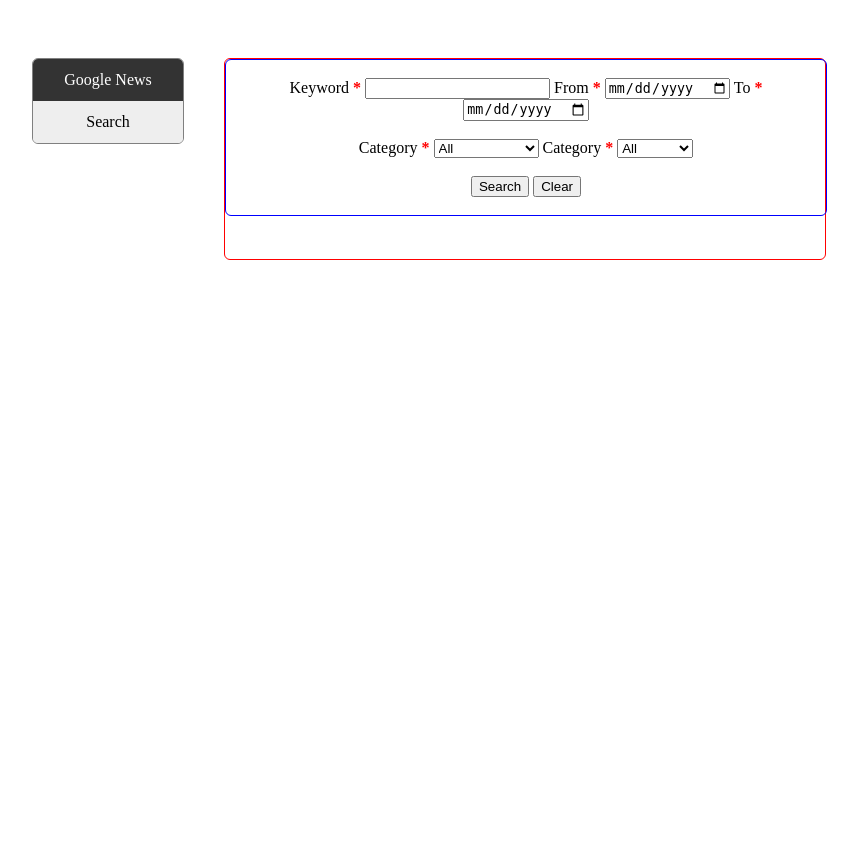
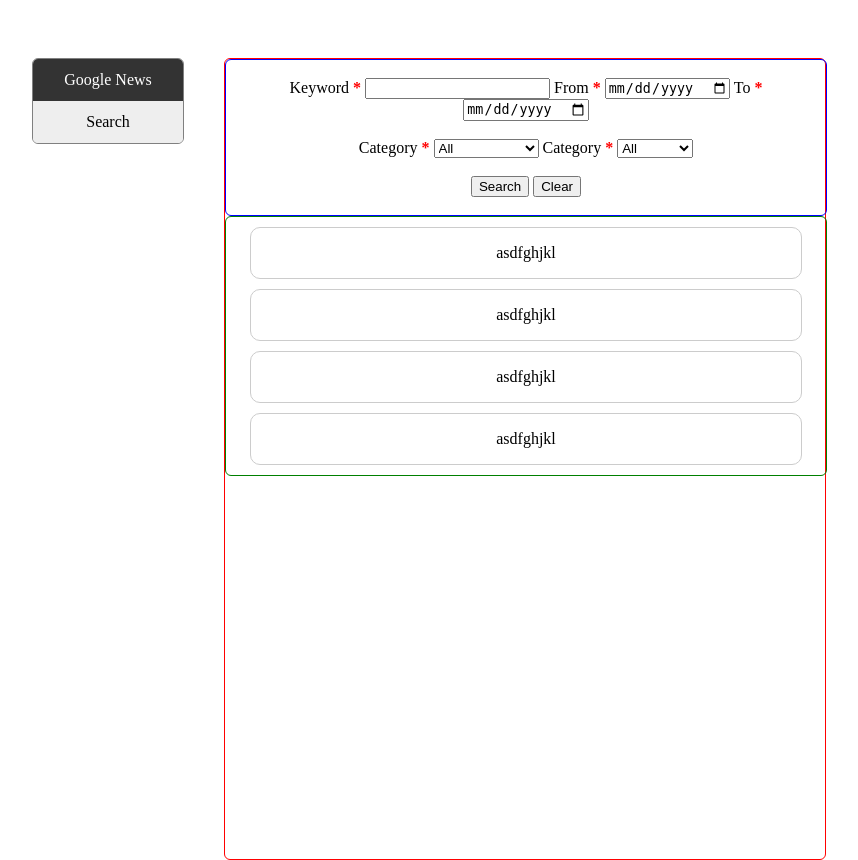
Before and after one commit to HuataoWen/Python-Flask-News-Web, a Flask app: page / in a window 1280 px wide. Shown: the whole page, without its empty margins (168-1026 px from the left). Before the commit the page ends 260 px from the top, so only its background shows below. Run offline with Flask 2, Linux system fonts and the light colour scheme.

Commit message:
multiple div

```diff
--- a/static/style.css
+++ b/static/style.css
@@ -48,15 +48,16 @@ body {
     margin-left: 30%;
     margin-top: 50px;
     width: 600px;
-    height: 200px;
+    height: 800px;
     border: 1px solid red;
     border-radius: 6px;
     text-align: center;
 }
 
-.searArea {
-    position: absolute;
+.searchArea {
+    position: relative;
     width: 600px;
+    height: auto;
     border: 1px solid blue;
     border-radius: 6px;
     text-align: center;
@@ -67,3 +68,30 @@ body {
     font-weight: bold;
     color: red;
 }
+
+.resultArea {
+    position: relative;
+    width: 600px;
+    height: auto;
+    border: 1px solid green;
+    border-radius: 6px;
+    margin: 0 auto;
+}
+
+.block {
+    position: relative;
+    width: 550px;
+    height: auto;
+    border-radius:10px;
+    border: 1px solid #ccc;
+    background: #fff;
+    margin: 10px auto;
+}
+
+.block:hover {
+    box-shadow: 0 0 11px rgba(33,33,33,.2);
+}
+
+.expand {
+
+}
--- a/templates/home.html
+++ b/templates/home.html
@@ -13,7 +13,7 @@
       </div>
 
       <div class="container">
-        <div class="searArea">
+        <div class="searchArea">
           <form action="/action_page.php">
             <br>
             <div>
@@ -56,6 +56,25 @@
           </form>
         </div>
 
+        <div class="resultArea">
+          <div class="block">
+            <p>asdfghjkl</p>
+          </div>
+
+          <div class="block">
+            <p>asdfghjkl</p>
+          </div>
+
+          <div class="block">
+            <p>asdfghjkl</p>
+          </div>
+
+          <div class="block">
+            <p>asdfghjkl</p>
+          </div>
+        </div>
+
+
       </div>
     </body>
 </html>
```
